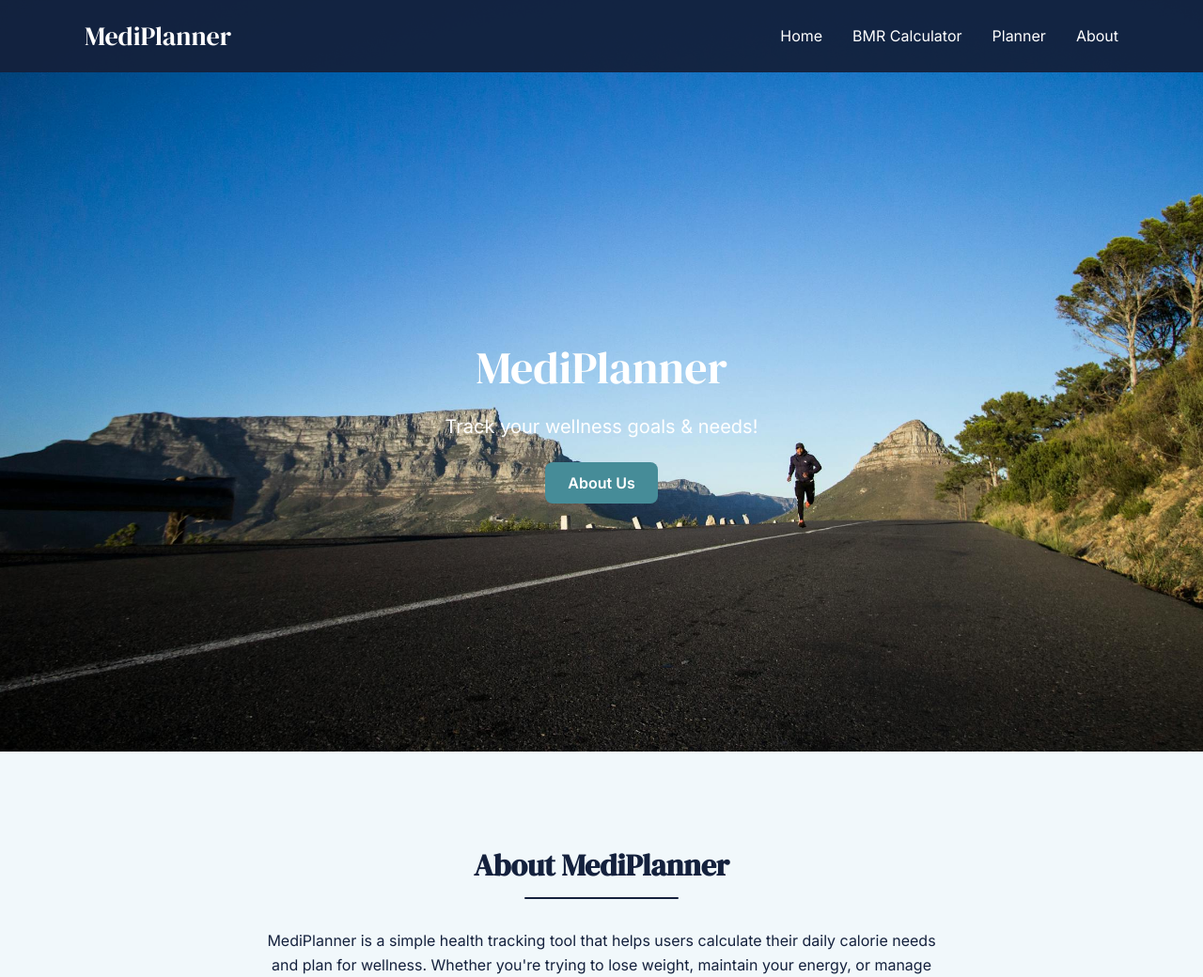
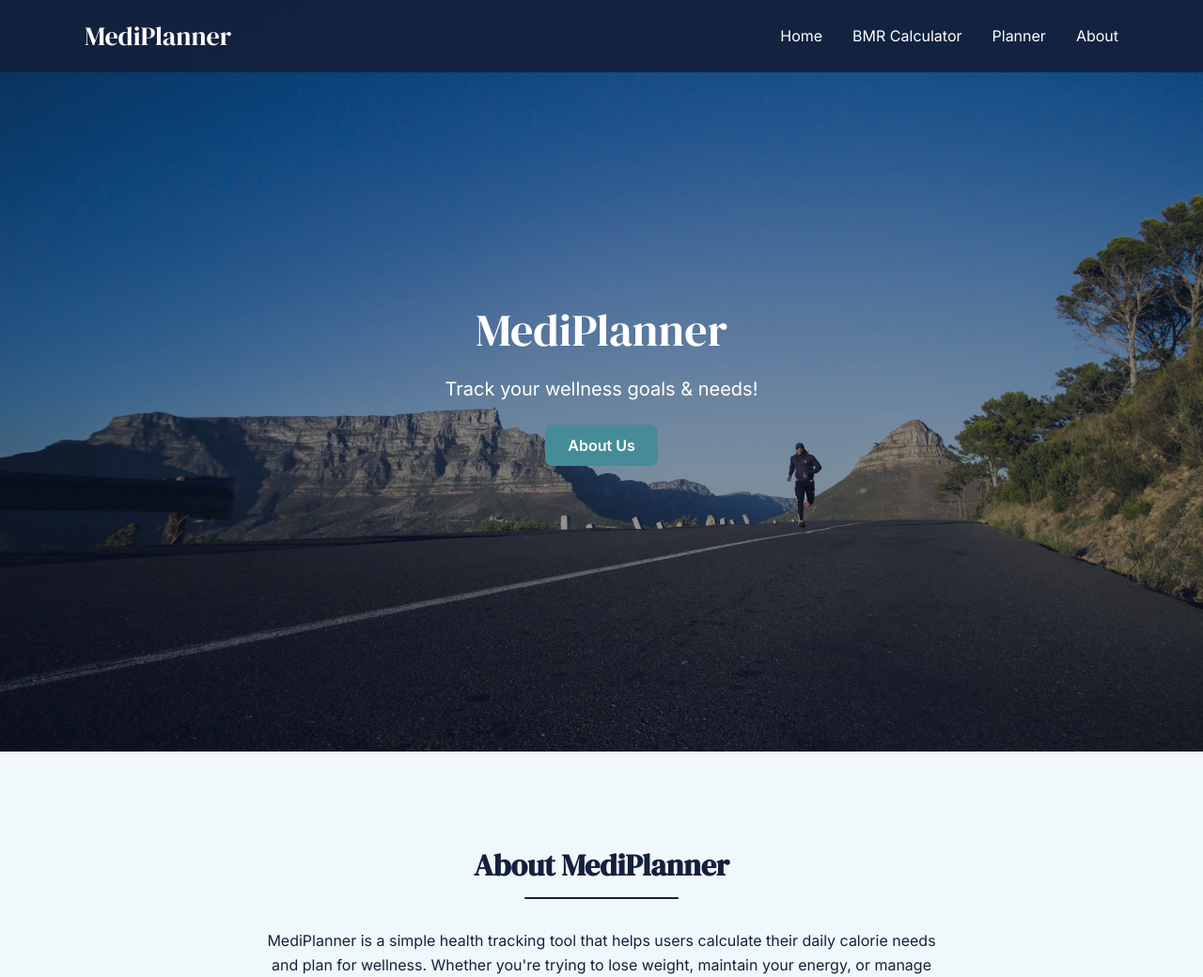
Before and after one commit to nateedralin/MediPlanner, a Flask app: page / in a window 1280 px wide. Shown: the top 1040 px of the page at 94% size. Run offline with Flask 3, Linux system fonts and the light colour scheme.

Commit message:
added blue hue to bg img

```diff
--- a/static/css/style.css
+++ b/static/css/style.css
@@ -59,18 +59,29 @@ body {
 }
 
 /* Hero Section */
+
 .hero {
-  background-image: url('../images/bg.jpeg');
-  background-size: cover;
-  background-position: center;
-  height: 100vh;
-  display: flex;
-  align-items: center;
-  justify-content: center;
-  position: relative;
+  background: url('../images/bg.jpeg') no-repeat center center/cover;
   color: white;
   text-align: center;
-  padding-top: 5rem;
+  position: relative;
+  min-height: 100vh;
+  display: flex;
+  flex-direction: column;
+  justify-content: center;
+  z-index: 1;
+  overflow: hidden;
+}
+
+.hero::before {
+  content: "";
+  position: absolute;
+  top: 0;
+  left: 0;
+  width: 100%;
+  height: 100%;
+  background: rgba(20, 33, 61, 0.45); /* Subtle overlay */
+  z-index: -1;
 }
 
 .hero-overlay {
```
